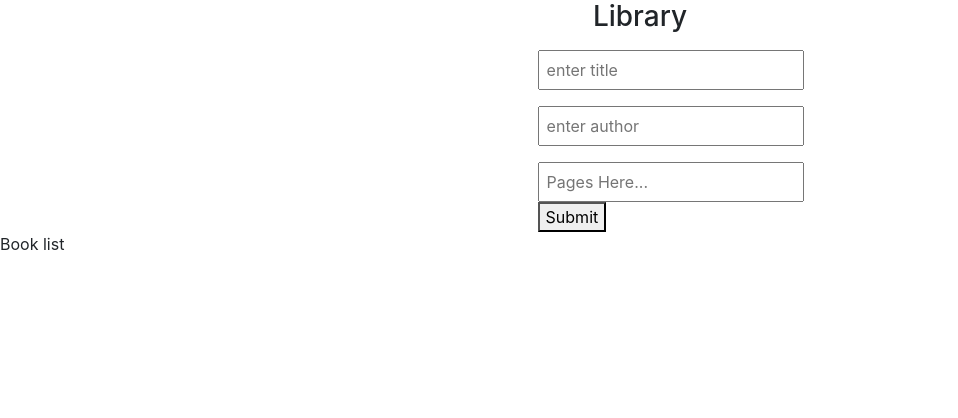
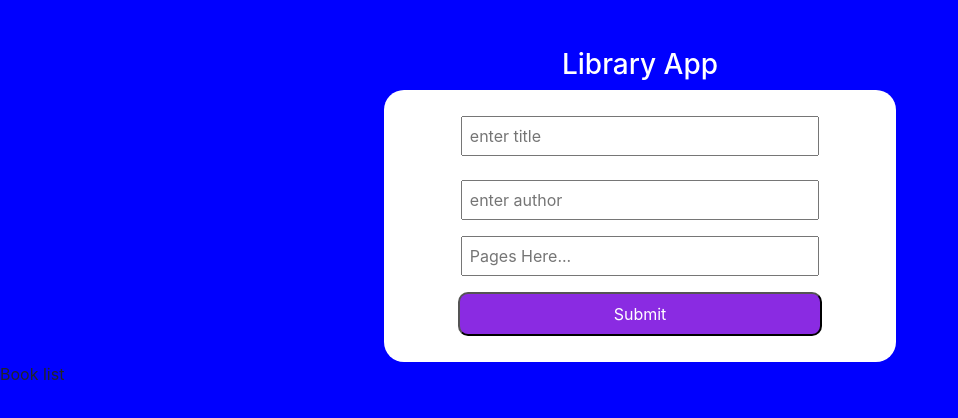
Before and after one commit to che30/libraryAppProject, a website with bundled scripts: page index.html in a window 1280 px wide. Shown: the whole page, without its empty margins (0-958 px from the left). Built offline with nearby package versions, Linux system fonts and the light colour scheme.

Commit message:
Add styles to page

```diff
--- a/assets/stylesheets/main.css
+++ b/assets/stylesheets/main.css
@@ -7,6 +7,23 @@ input {
   margin-top: 1000px;
 }
 
+body{
+  background-color: blue;
+}
 form {
-  margin-left: 42%;
+  background-color: white;
+  width: 40%;
+   margin-left: 30%;
+  padding: 10px 0 10px 0;
+  border-radius: 20px;
 }
+input {
+  width: 70%;
+}
+button {
+  width: 71%;
+  align-self: center;
+  background: blueviolet;
+  color: white;
+  border-radius: 10px;
+}
--- a/index.html
+++ b/index.html
@@ -9,9 +9,9 @@
   <title>Library app</title>
 </head>
 <body>
-  <h3 class="text-center ">Library</h3>
-    <form >
-   <div class="my-3 ">
+  <h3 class="text-center mt-5 text-white">Library App</h3>
+    <form class="d-flex flex-column text-center">
+   <div class="mt-3 mb-2 ">
     <input type="text" id="inputTitle" placeholder="enter title">
    </div>
 <div class="my-3 ">
@@ -20,7 +20,7 @@
    <div >
     <input type="number" id="inputPages" placeholder="Pages Here...">
    </div>
-    <button  type="button"id ="btnInsert">Submit</button>
+    <button class="mt-3 mb-3 py-2"  type="button"id ="btnInsert">Submit</button>
   </form>
   <p>Book list</p>
   <div id="libraryInfo">
```
